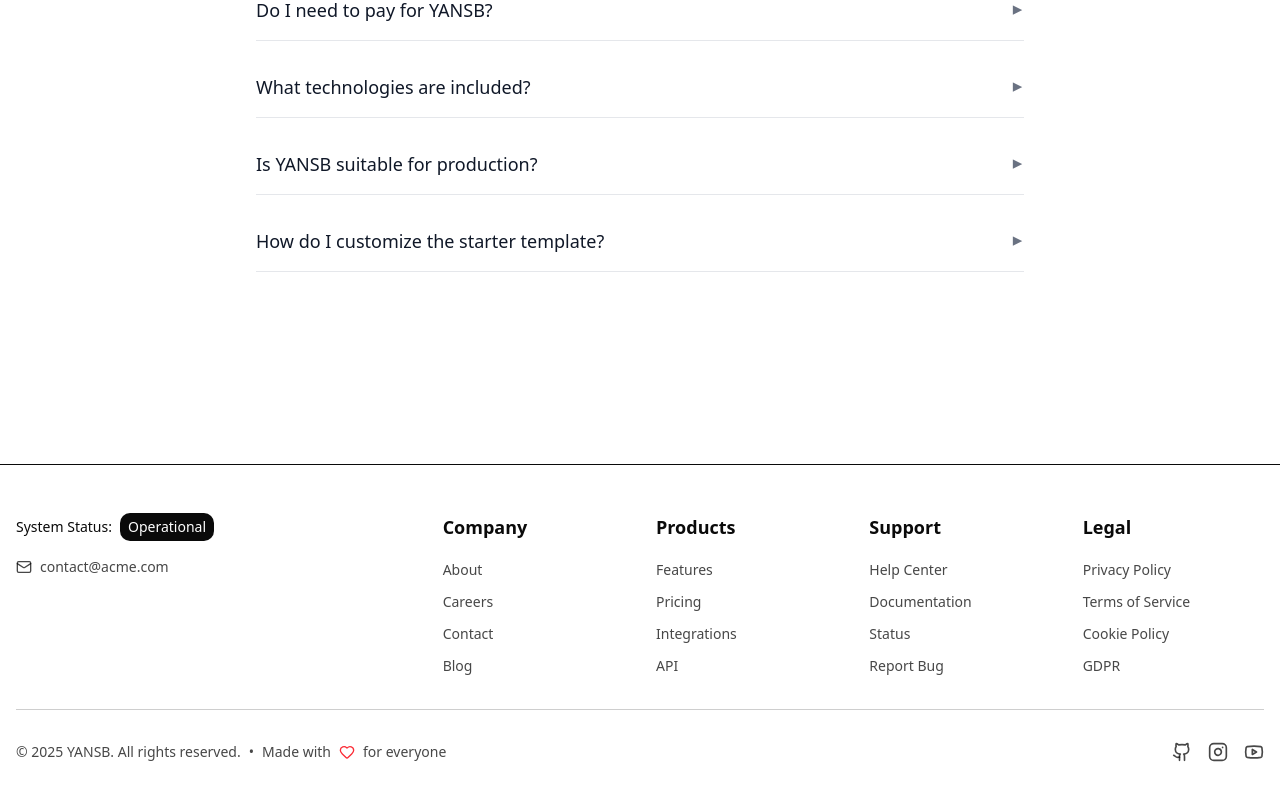
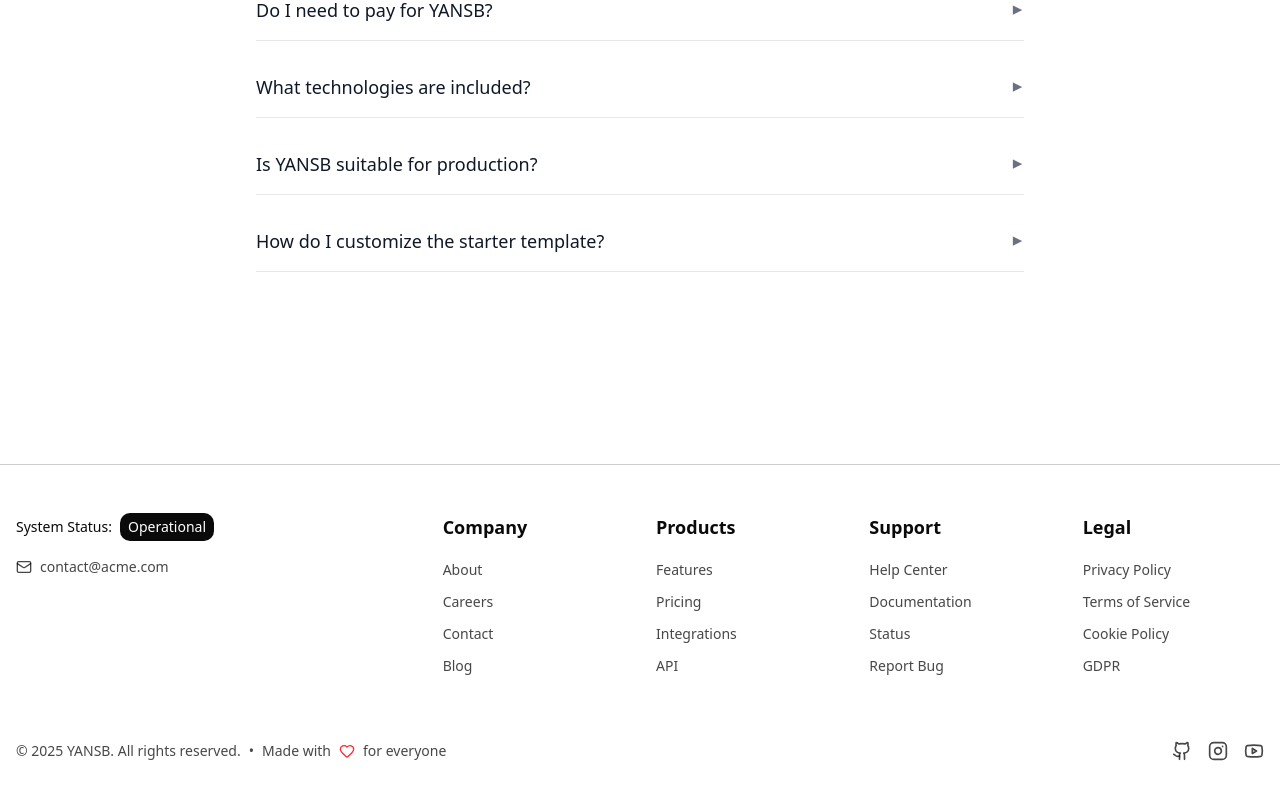
Before and after one commit to randysim/yansb, a Next.js app: page / in a window 1280 px wide. Shown: the part 3405-4205 px from the top of the page. Built offline with nearby package versions, Linux system fonts and the light colour scheme; no server answers.

Commit message:
fix: footer

```diff
--- a/src/app/(landing)/components/footer.tsx
+++ b/src/app/(landing)/components/footer.tsx
@@ -63,7 +63,7 @@ const socialLinks = [
 
 export default function Footer() {
   return (
-    <footer className="w-full border-t border-foreground text-foreground">
+    <footer className="w-full border-t border-foreground/20 text-foreground">
       <div className="container mx-auto px-4 py-12">
         {/* Main Footer Content */}
         <div className="grid grid-cols-1 md:grid-cols-2 lg:grid-cols-6 gap-8 mb-8 text-center md:text-left">
@@ -110,7 +110,7 @@ export default function Footer() {
         </div>
 
         {/* Bottom Section */}
-        <div className="pt-8 border-t border-foreground/20">
+        <div className="pt-8">
           <div className="flex flex-col md:flex-row justify-between items-center gap-4">
             {/* Copyright */}
             <div className="flex items-center gap-2 text-sm text-foreground/75">
```
